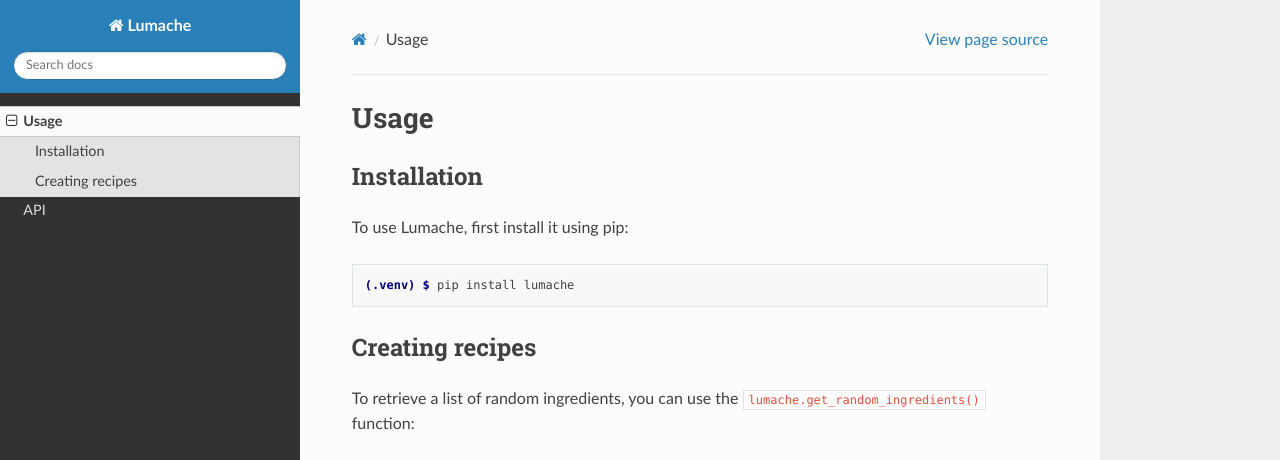
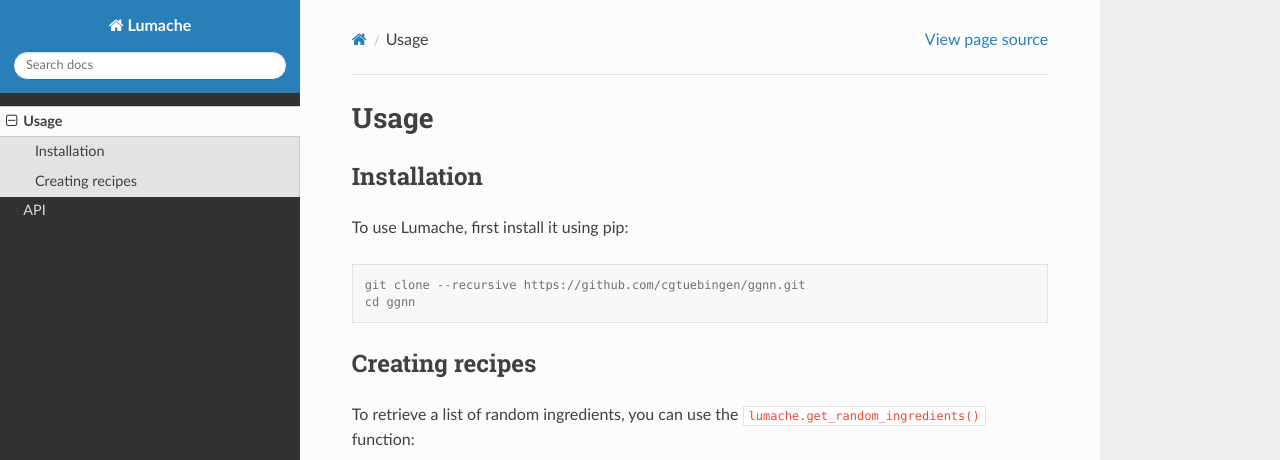
Before and after one commit to XDeboratti/rtd-tutorial, a Sphinx documentation site: the page built from docs/source/usage.rst, in a window 1280 px wide and 1112 px high. Shown: the top 460 px of the window. Built offline with Sphinx 7.4.7 and the Read the Docs theme 3.1.0, drawn with Linux system fonts in a browser that asks for light colours; grey boxes are pictures that could not be loaded.

Commit message:
Update usage.rst

```diff
--- a/docs/source/usage.rst
+++ b/docs/source/usage.rst
@@ -10,7 +10,9 @@ To use Lumache, first install it using pip:
 
 .. code-block:: console
 
-   (.venv) $ pip install lumache
+   git clone --recursive https://github.com/cgtuebingen/ggnn.git
+   cd ggnn
+
 
 Creating recipes
 ----------------
```
